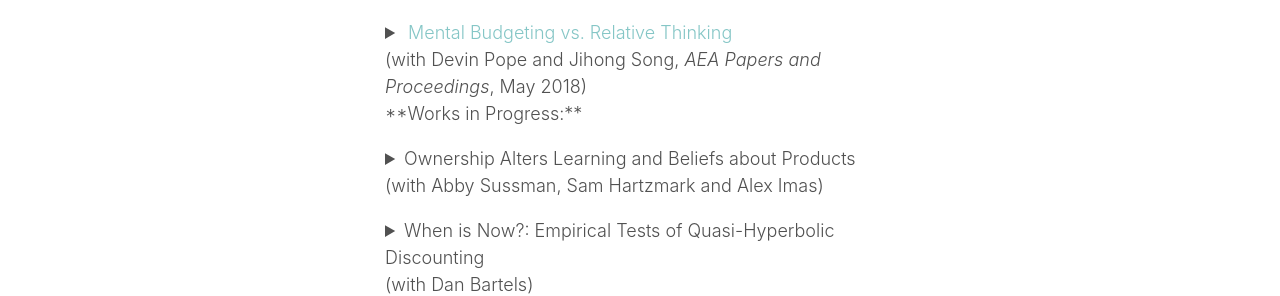
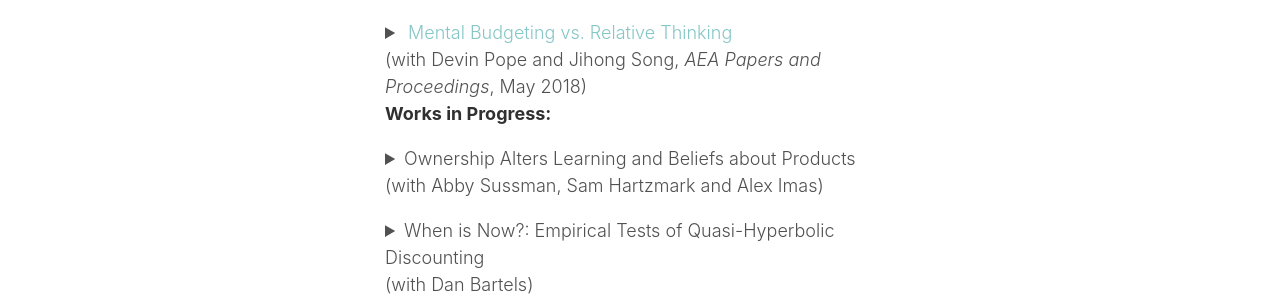
Before and after one commit to shirshma/shirshma.github.io, a Jekyll site: the page built from docs/research.md, in a window 1280 px wide. Shown: the part 433-729 px from the top of the page. Built offline with Jekyll 4.4.1, drawn with Linux system fonts in a browser that asks for light colours.

```diff
--- a/docs/research.md
+++ b/docs/research.md
@@ -34,7 +34,7 @@ In jobs in which workers have the flexibility to decide how much work to supply,
     </p>
     </details>
 
-**Works in Progress:**
+<strong>Works in Progress:</strong>
 
 <p><details><summary> Ownership Alters Learning and Beliefs about Products <br> (with Abby Sussman, Sam Hartzmark and Alex Imas)
   </summary>
```
